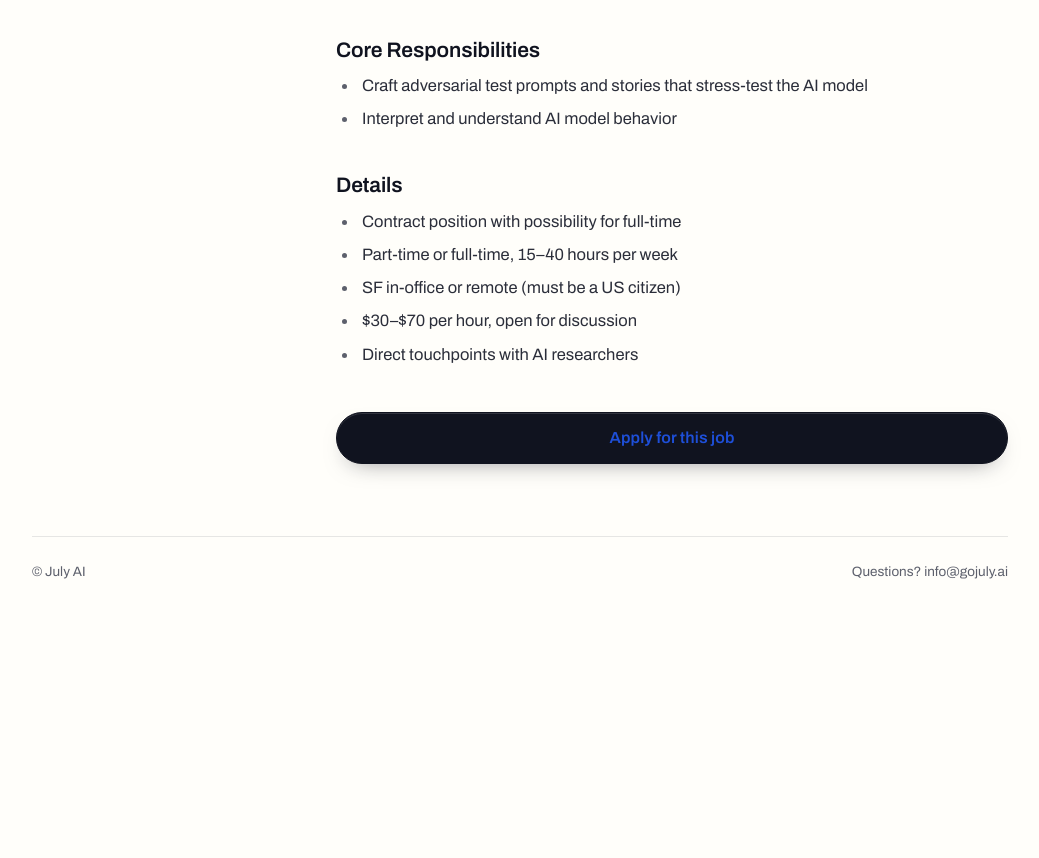
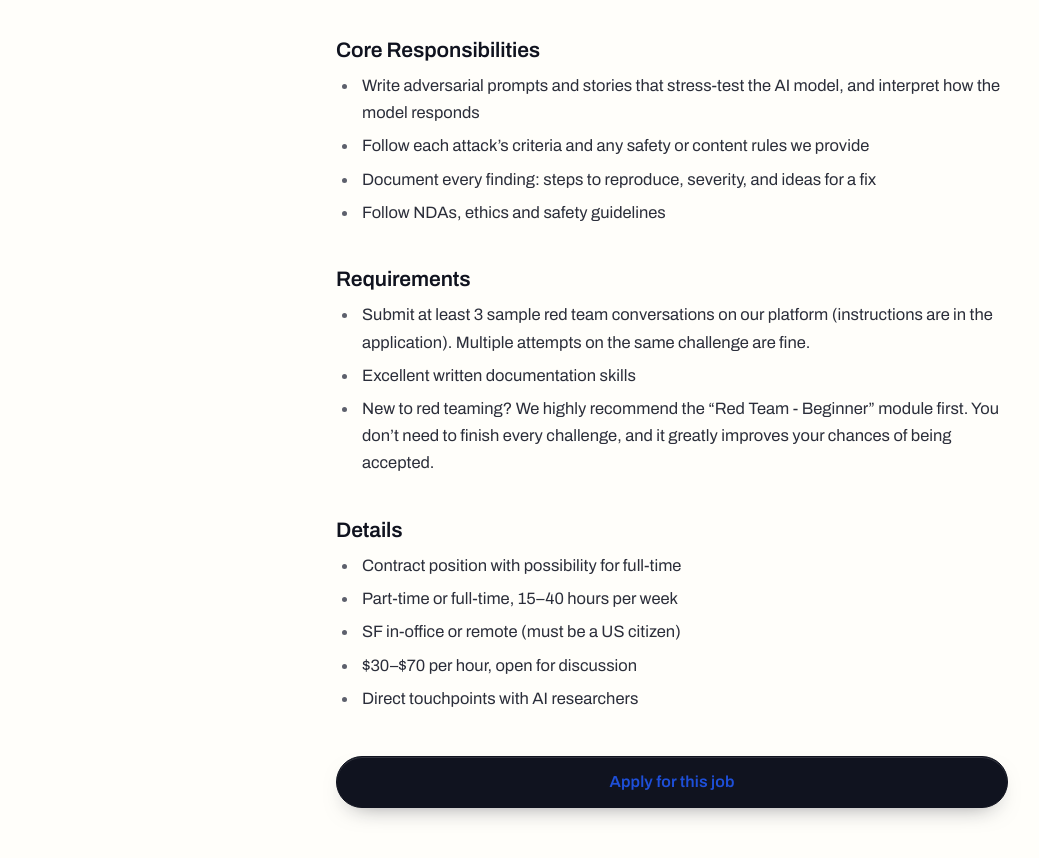
Before and after one commit to julyai7/ai-red-team-application, a plain HTML site: page index.html in a window 1280 px wide. Shown: the part 1432-2290 px from the top of the page, without its empty margins (120-1159 px from the left). Before the commit the page ends 2054 px from the top, so only its background shows below. Drawn offline with Linux system fonts and the light colour scheme; a web font is replaced by a local one.

Commit message:
Expand Core Responsibilities and add Requirements
Co-Authored-By: Claude Opus 5.5 <noreply@anthropic.com>

```diff
--- a/index.html
+++ b/index.html
@@ -80,8 +80,17 @@
 
           <h2>Core Responsibilities</h2>
           <ul>
-            <li>Craft adversarial test prompts and stories that stress-test the AI model</li>
-            <li>Interpret and understand AI model behavior</li>
+            <li>Write adversarial prompts and stories that stress-test the AI model, and interpret how the model responds</li>
+            <li>Follow each attack’s criteria and any safety or content rules we provide</li>
+            <li>Document every finding: steps to reproduce, severity, and ideas for a fix</li>
+            <li>Follow NDAs, ethics and safety guidelines</li>
+          </ul>
+
+          <h2>Requirements</h2>
+          <ul>
+            <li>Submit at least 3 sample red team conversations on our platform (instructions are in the application). Multiple attempts on the same challenge are fine.</li>
+            <li>Excellent written documentation skills</li>
+            <li>New to red teaming? We highly recommend the “Red Team - Beginner” module first. You don’t need to finish every challenge, and it greatly improves your chances of being accepted.</li>
           </ul>
 
           <h2>Details</h2>
```
